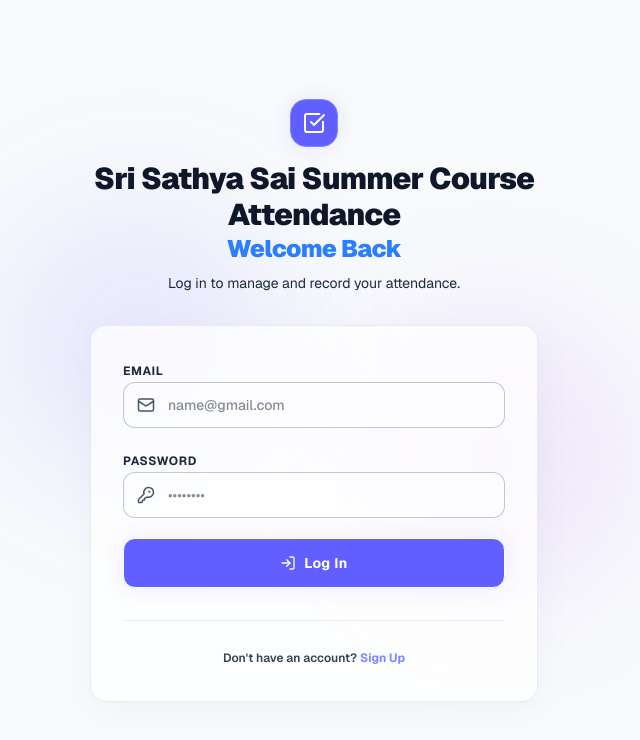
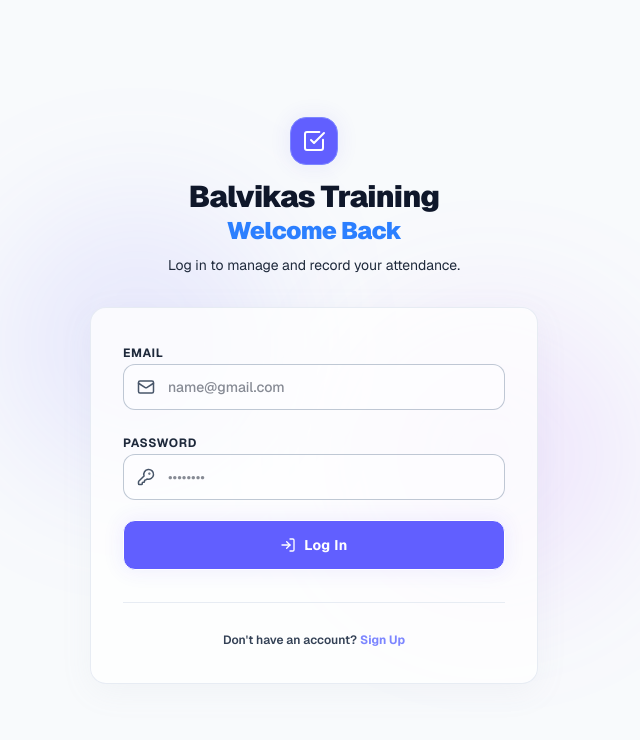
Before and after one commit to Tejeswar-16/Summer_Course_Attendance, a Next.js app: page / in a window 1280 px wide. Shown: the top 740 px of the page, without its empty margins (326-966 px from the left). Built offline with nearby package versions, Linux system fonts and the light colour scheme; no server answers.

Commit message:
changed purpose

```diff
--- a/src/app/page.js
+++ b/src/app/page.js
@@ -75,7 +75,7 @@ export default function LoginPage() {
           <div className="w-12 h-12 rounded-2xl bg-indigo-500 flex items-center justify-center text-white glow-primary border border-indigo-400 mb-3.5">
             <CheckSquare className="w-6 h-6" />
           </div>
-          <h1 className="text-3xl font-black text-zinc-100 tracking-tight">Sri Sathya Sai Summer Course Attendance</h1>
+          <h1 className="text-3xl font-black text-zinc-100 tracking-tight">Balvikas Training</h1>
           <h1 className="text-2xl font-black text-blue-500 tracking-tight">Welcome Back</h1>
           <p className="text-sm text-zinc-400 mt-2">
             Log in to manage and record your attendance.
--- a/src/app/register/page.js
+++ b/src/app/register/page.js
@@ -92,13 +92,13 @@ export default function RegisterPage() {
         <div className="glass-panel rounded-2xl p-8 border border-zinc-800/80">
 
           {/* ⚠️ Spelling Alert */}
-          <div className="flex items-start gap-3 p-4 mb-6 bg-yellow-500/10 border border-yellow-500/25 rounded-xl">
+          {/* <div className="flex items-start gap-3 p-4 mb-6 bg-yellow-500/10 border border-yellow-500/25 rounded-xl">
             <AlertTriangle className="w-5 h-5 text-yellow-500 shrink-0 mt-0.5" />
             <div className="text-xs text-yellow-500/90 leading-relaxed">
               <span className="font-extrabold text-yellow-500 block mb-1">Please check your spellings carefully!</span>
               Your <span className="font-bold">Name</span>, <span className="font-bold">Samithi</span>, and <span className="font-bold">District</span> will be printed exactly as entered on your attendance certificates.
             </div>
-          </div>
+          </div> */}
 
           {error && (
             <div className="flex items-start gap-2.5 p-4 mb-6 bg-rose-500/10 border border-rose-500/20 text-rose-400 rounded-xl text-sm font-medium animate-fade-in">
--- a/src/components/Navbar.js
+++ b/src/components/Navbar.js
@@ -35,7 +35,7 @@ export default function Navbar() {
           <CheckSquare className="w-5 h-5" />
         </div>
         <div>
-          <span className="font-extrabold text-zinc-100 text-lg tracking-tight">Sri Sathya Sai Summer Course</span>
+          <span className="font-extrabold text-zinc-100 text-lg tracking-tight">Balvikas Training</span>
           <span className="text-xs text-indigo-400 font-bold block -mt-1 uppercase tracking-widest">Attendance</span>
         </div>
       </div>
```
